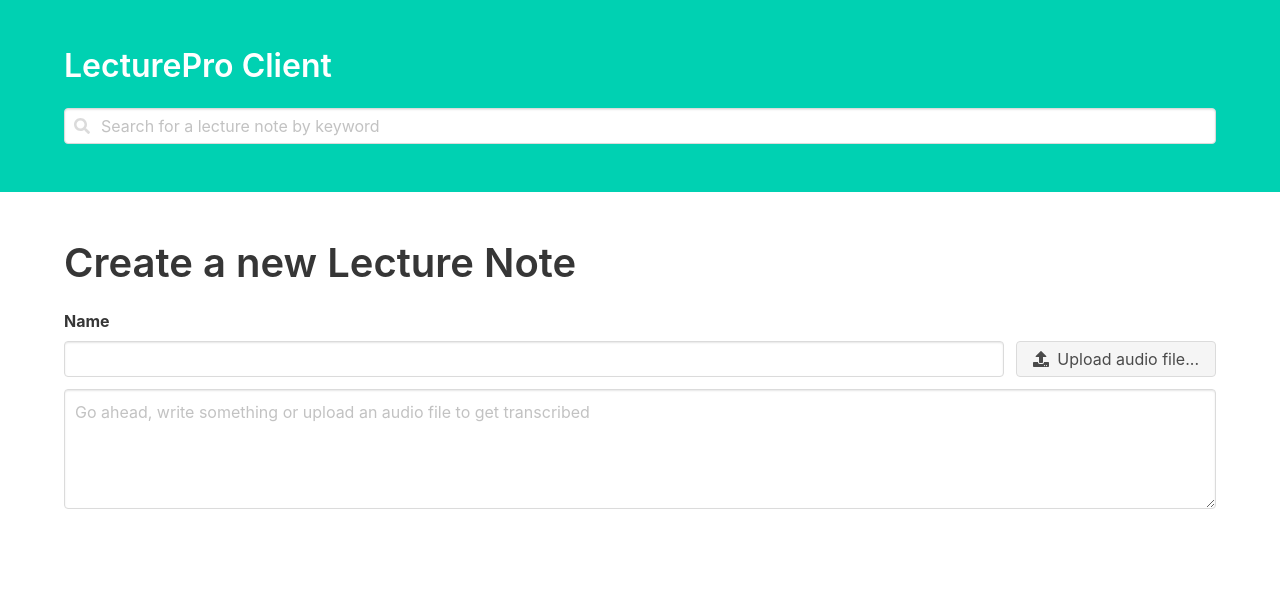
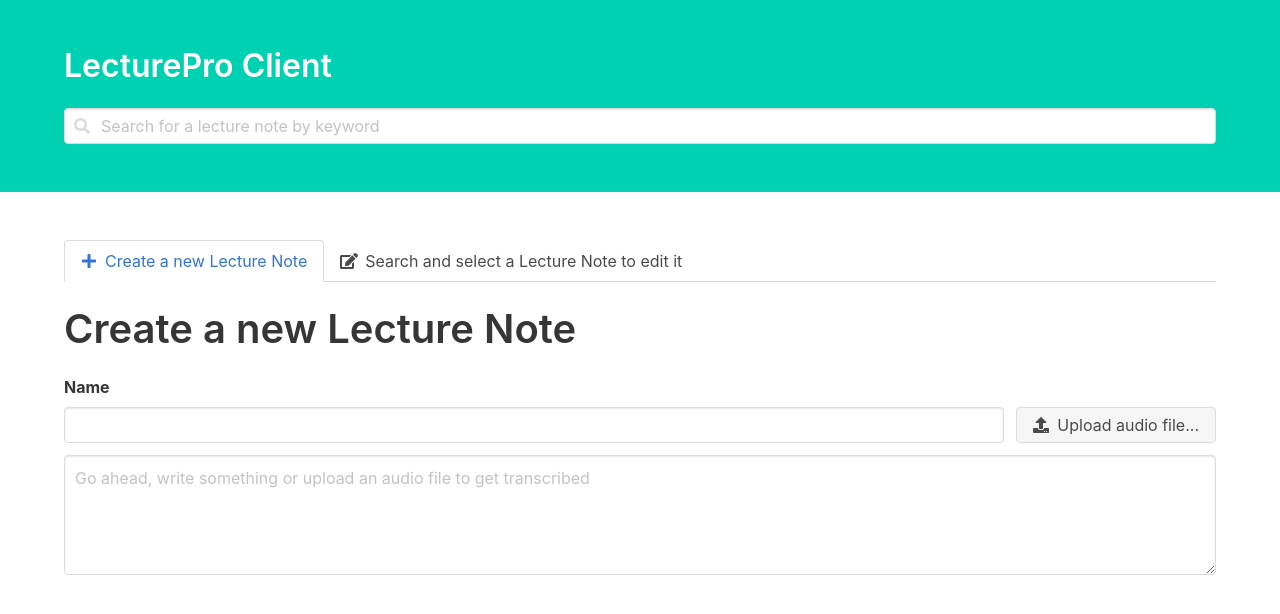
Before and after one commit to LRParser/CS680Architecture, a Python web app: template LectureProClient/templates/index.html in a window 1280 px wide. Shown: the top 614 px of the page. Run offline with Jinja, Linux system fonts and the light colour scheme; the template is opened without the code that fills it, so the values that code supplies are empty; some libraries are stand-ins or nearby versions.

Commit message:
Lecture Note is now displayed when it is selected

```diff
--- a/LectureProClient/templates/index.html
+++ b/LectureProClient/templates/index.html
@@ -25,7 +25,7 @@
             </span>
           </div>
           <div class="control is-expanded">
-            <div class="select is-multiple is-fullwidth is-invisible" style="position: absolute; margin-top: 2%">
+            <div class="select is-multiple is-fullwidth is-hidden" style="position: absolute; margin-top: 2%">
               <select id="lecture-notes-search-results-select" multiple size=0></select>
             </div>
           </div>
@@ -33,8 +33,29 @@
       </div>
     </div>
   </section>
-  <section class="section create-new-lecture-note-section">
+  <section class="section">
     <div class="container">
+      <div class="tabs is-boxed">
+        <ul>
+          <li class="is-active" id="new-note-tab">
+            <a onClick="displayNewNoteForm(event)">
+              <span class="icon is-small">
+                <i class="fas fa-plus" aria-hidden="true"></i>
+              </span>
+              <span>Create a new Lecture Note</span>
+            </a>
+          </li>
+          <li id="edit-note-tab">
+            <a onclick="focusOnSearchBar(event)">
+              <span class="icon is-small">
+                <i class="fas fa-edit" aria-hidden="true"></i>
+              </span>
+              <span id="edit-note-tab-title">Search and select a Lecture Note to edit it</span>
+            </a>
+          </li>
+        </ul>
+      </div>
+      <div class="container" id="create-new-lecture-note">
         <h2 class="title is-2">Create a new Lecture Note</h2>
         <div class="field is-horizontal">
           <div class="field-body">
@@ -60,6 +81,25 @@
         <div class="container">
           <div class="control">
             <textarea class=" lecture-note-textarea textarea" type="text" placeholder="Go ahead, write something or upload an audio file to get transcribed"></textarea>
+          </div>
+        </div>
+      </div>
+      <div class="container is-hidden" id="edit-lecture-note">
+        <h2 class="title is-2">Edit Lecture Note</h2>
+        <div class="field is-horizontal">
+          <div class="field-body">
+            <div class="field">
+              <label for="lecture-name" class="label">Name</label>
+              <div class="control">
+                <input type="text" name="lecture-name" id="edit-note-name" class="input">
+              </div>
+            </div>
+          </div>
+        </div>
+        <div class="container">
+          <div class="control">
+            <textarea id="edit-note-text" class=" lecture-note-textarea textarea" type="text" placeholder="Go ahead, write something or upload an audio file to get transcribed"></textarea>
+          </div>
         </div>
       </div>
     </div>
@@ -101,11 +141,12 @@
     dataListSelect.innerHTML = ""
     dataListSelect.setAttribute('size', data.length)
     if (data.length > 0)
-      dataListSelect.parentNode.classList.remove("is-invisible")
+      dataListSelect.parentNode.classList.remove("is-hidden")
     data.forEach(filename => {
       const option = document.createElement("option")
       option.setAttribute('value', searchString)
       option.innerHTML = filename
+      option.addEventListener('click', displayLectureNote(filename))
       dataListSelect.appendChild(option)
     })
   }
@@ -113,7 +154,7 @@
   document.getElementById('search-bar').addEventListener('input', search)
   function search(event) {
     dataListSelect.innerHTML = "";
-    dataListSelect.parentNode.classList.add("is-invisible")
+    dataListSelect.parentNode.classList.add("is-hidden")
     if (event.srcElement.value.length < 2) return false
     fetch('http://localhost:8080/Search/' + event.srcElement.value, {
       mode: 'cors'
@@ -122,11 +163,46 @@
     return true;
   }
 
-  const createNewLectureNoteForm = document.getElementById('create-new-lecture-note-section')
-  function displayLectureNote(lectureNodeName) {
-    createNewLectureNoteForm.classList.add('is-invisible')
+  const createNewLectureNoteForm = document.getElementById('create-new-lecture-note')
+  const editLectureNoteForm = document.getElementById('edit-lecture-note')
+  const newNoteTab = document.getElementById('new-note-tab')
+  const editNoteTab = document.getElementById('edit-note-tab')
+  const editNoteTabTitle = document.getElementById('edit-note-tab-title')
+  const editNoteName = document.getElementById('edit-note-name')
+  const editNoteText = document.getElementById('edit-note-text')
+  function displayLectureNote(lectureNoteName) {
+    return (event) => {
+      createNewLectureNoteForm.classList.add('is-hidden')
+      event.srcElement.parentNode.classList.add('is-hidden')
+      editLectureNoteForm.classList.remove('is-hidden')
+      newNoteTab.classList.remove('is-active')
+      editNoteTab.classList.add('is-active')
+      editNoteTabTitle.innerHTML = lectureNoteName
+      fetch('http://localhost:8080/Note/' + lectureNoteName)
+        .then(response => response.json())
+        .then(json => {
+          editNoteName.value = lectureNoteName;
+          editNoteText.innerHTML = json
+        })
+    }
   }
 
+  function displayNewNoteForm() {
+    createNewLectureNoteForm.classList.remove('is-hidden')
+    editLectureNoteForm.classList.add('is-hidden')
+    editNoteTab.classList.remove('is-active')
+    newNoteTab.classList.add('is-active')
+  }
+
+  const searchBar = document.getElementById('search-bar')
+  function focusOnSearchBar() {
+    searchBar.focus()
+  }
+
+  searchBar.addEventListener('focus', onSearchBarFocus)
+  function onSearchBarFocus() {
+    dataListSelect.classList.remove('is-hidden')
+  }
 
   function prevent(event) {
     event.preventDefault()
```
Lines whose indentation alone changed are shown as unchanged.
